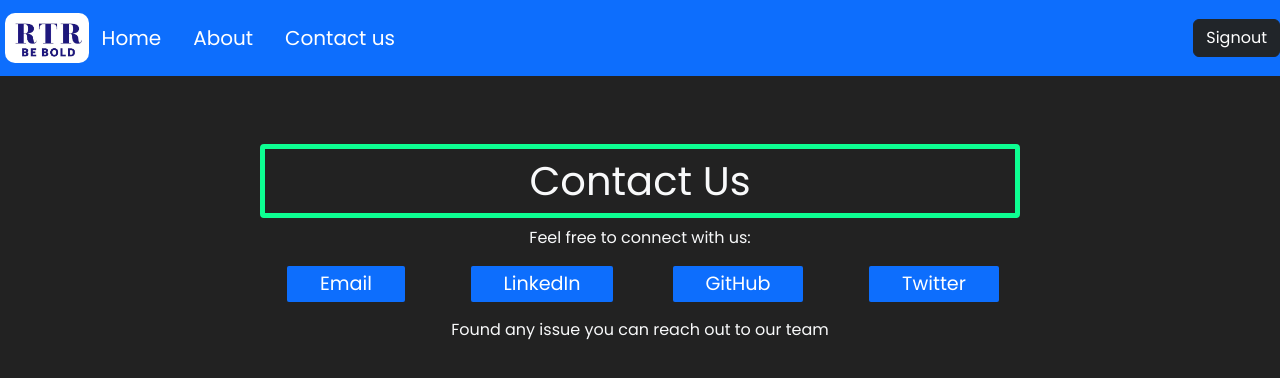
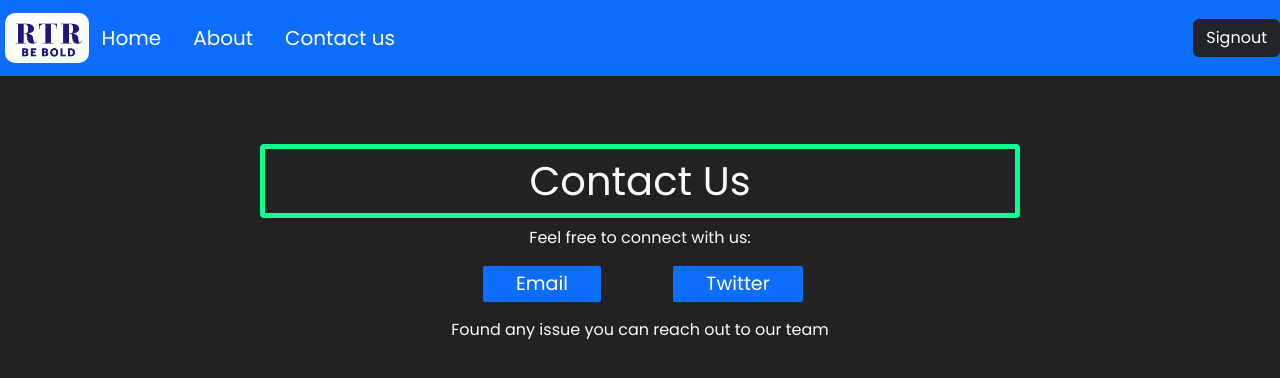
Before and after one commit to tejartr7/mern-quiz-app, a React (Create React App) app in the folder client/: page /contact in a window 1280 px wide. Shown: the top 378 px of the page. Built offline with nearby package versions, Linux system fonts and the light colour scheme.

Commit message:
Update Contact.jsx

```diff
--- a/client/src/components/Contact.jsx
+++ b/client/src/components/Contact.jsx
@@ -13,16 +13,6 @@ const Contact = () => {
           </a>
         </div>
         <div className="col-md-3 mb-3">
-          <a href="https://www.linkedin.com/in/raghu-teja-8b6721236/" className="btn btn-primary btn-block" target="_blank" rel="noopener noreferrer">
-            LinkedIn
-          </a>
-        </div>
-        <div className="col-md-3 mb-3">
-          <a href="https://github.com/tejartr7" className="btn btn-primary btn-block" target="_blank" rel="noopener noreferrer">
-            GitHub
-          </a>
-        </div>
-        <div className="col-md-3 mb-3">
           <a href="https://twitter.com/raghu_rtr" className="btn btn-primary btn-block" target="_blank" rel="noopener noreferrer">
             Twitter
           </a>
```
